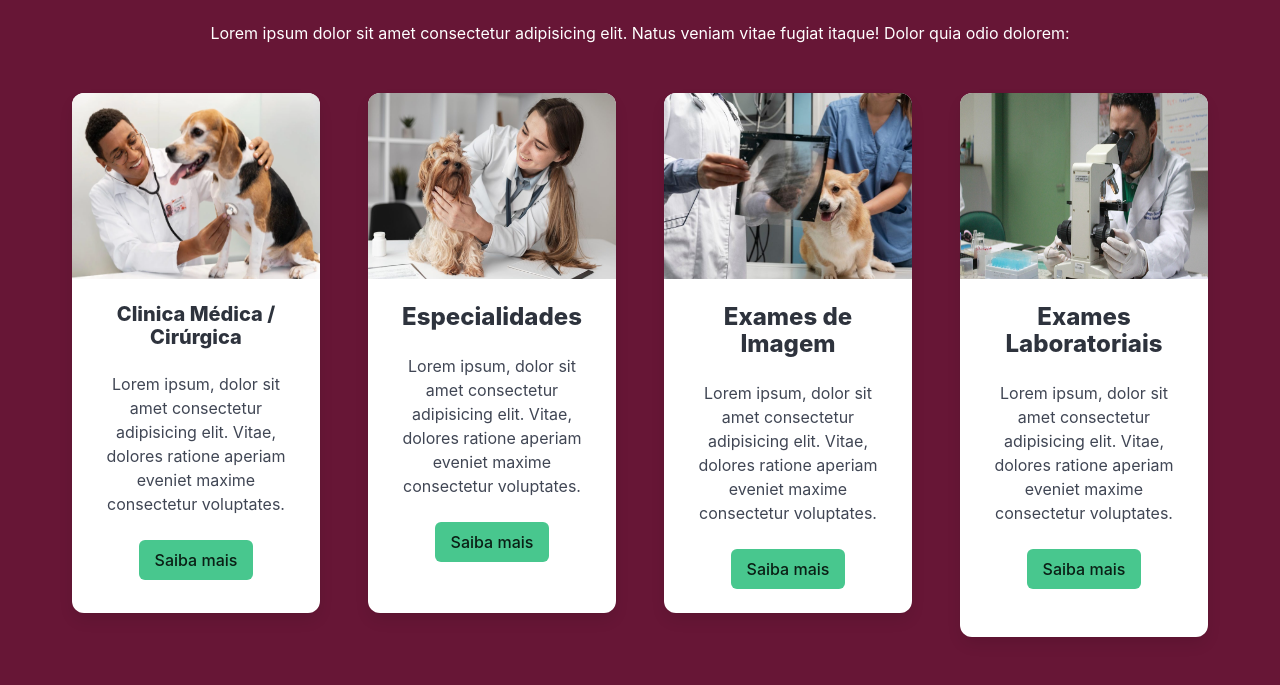
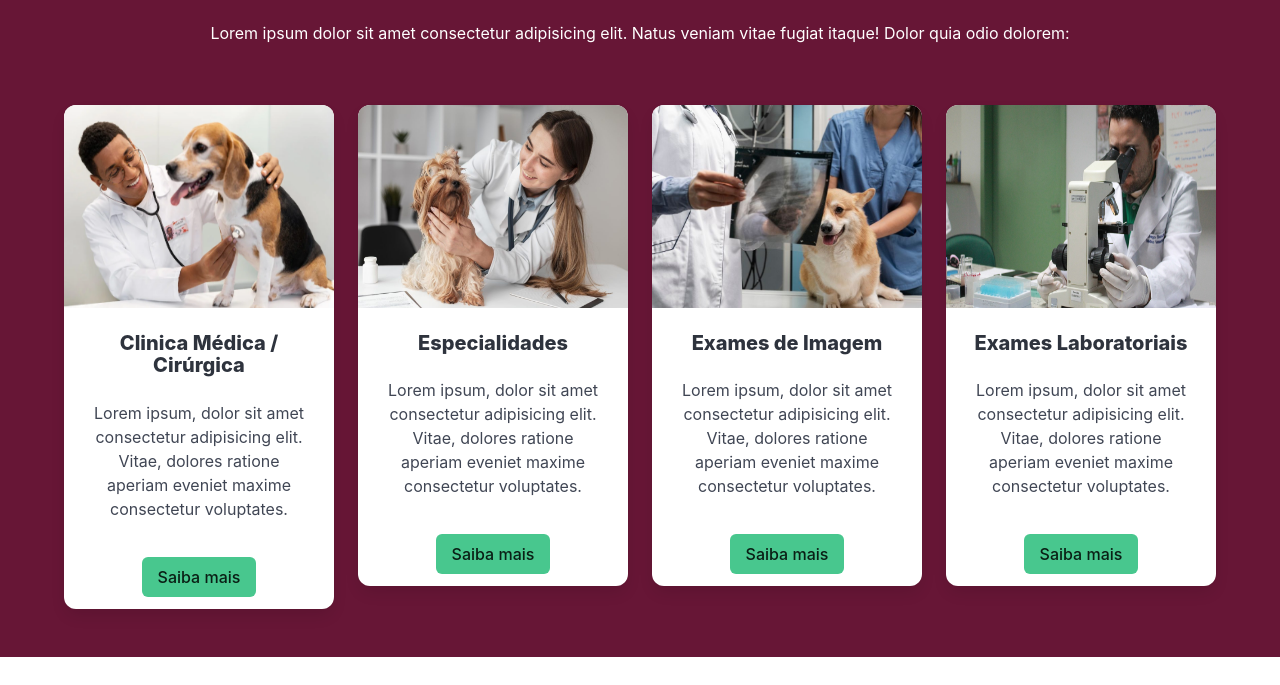
Before and after one commit to DevTec2020/Pet-Valley, a website: page index.html in a window 1280 px wide. Shown: the part 654-1339 px from the top of the page. After the commit the page ends 1311 px from the top, so only its background shows below. Drawn offline with nearby package versions, Linux system fonts and the light colour scheme.

Commit message:
corrigindo de flex para column nos serviços

```diff
--- a/index.html
+++ b/index.html
@@ -65,125 +65,100 @@
 
         <!--Serviços-->
         <section id="servicos" class="section bg-primary-color">
-            <div class="container mb-6">
+            <div class="container">
                 <h1 class="title is-3 has-text-centered	has-text-white">Nossos Serviços</h1>
                 <p class="has-text-centered has-text-white">
                     Lorem ipsum dolor sit amet consectetur adipisicing elit. Natus veniam vitae fugiat itaque! Dolor quia odio dolorem:
                 </p>
-            </div>
-            <div class="is-flex-desktop">
+
+                <div class="mt-6 columns is-multiline is-centered">
                     <!--Clinica Médica-->
-                <div class="card mx-5">
+                    <div class="column is-one-quarter">
+                        <div class="card">
                             <div class="card-image">
                             <figure class="image is-4by3">
-                        <img
-                        src="./Assets/Servicos/clinica.png"
-                        alt="Placeholder image"
-                        />
+                                <img src="./Assets/Servicos/clinica.png" alt="Placeholder image"/>
                             </figure>
                             </div>
                             <div class="card-content">
-                        <div class="media">
-                            <div class="media-content">
                                 <p class="title is-5 has-text-centered">Clinica Médica / Cirúrgica</p>
+                                <p class="content has-text-centered">
+                                    Lorem ipsum, dolor sit amet consectetur adipisicing elit. Vitae, dolores ratione aperiam eveniet maxime consectetur voluptates.
+                                </p>
                             </div>
-                        </div>
-
-                        <div class="content has-text-centered">
-                            Lorem ipsum, dolor sit amet consectetur adipisicing elit. Vitae, dolores ratione aperiam eveniet maxime consectetur voluptates.
-                        </div>
-
-                        <div class="is-flex is-justify-content-center">
+                            <div class="column is-flex is-justify-content-center">
                                 <button class="button is-success">Saiba mais</button>
                             </div>
-
                         </div>
                     </div>
 
                     <!--Especialidades-->
-                <div class="card mx-5">
+                    <div class="column is-one-quarter">
+                        <div class="card">
                             <div class="card-image">
                             <figure class="image is-4by3">
-                            <img
-                            src="./Assets/Servicos/Especialidades.jpg"
-                            alt="Placeholder image"
-                            />
+                                <img src="./Assets/Servicos/Especialidades.jpg" alt="Placeholder image"/>
                             </figure>
                             </div>
                             <div class="card-content">
-                        <div class="media">
-                            <div class="media-content">
-                            <p class="title is-4 has-text-centered">Especialidades</p>
+                                <p class="title is-5 has-text-centered">Especialidades</p>
+                                <p class="content has-text-centered">
+                                    Lorem ipsum, dolor sit amet consectetur adipisicing elit. Vitae, dolores ratione aperiam eveniet maxime consectetur voluptates.
+                                </p>
                             </div>
-                        </div>
-
-                        <div class="content has-text-centered">
-                            Lorem ipsum, dolor sit amet consectetur adipisicing elit. Vitae, dolores ratione aperiam eveniet maxime consectetur voluptates.
-                        </div>
-
-                        <div class="is-flex is-justify-content-center">
+                            <div class="column is-flex is-justify-content-center">
                                 <button class="button is-success">Saiba mais</button>
                             </div>
                         </div>
                     </div>
 
                     <!--Exames de Imagem-->
-               <div class="card mx-5">
+                    <div class="column is-one-quarter">
+                        <div class="card">
                             <div class="card-image">
                             <figure class="image is-4by3">
-                            <img
-                            src="./Assets/Servicos/ExameImagem.jpeg"
-                            alt="Placeholder image"
-                            />
+                                <img src="./Assets/Servicos/ExameImagem.jpeg" alt="Placeholder image"/>
                             </figure>
                             </div>
                             <div class="card-content">
-                        <div class="media">
-                            <div class="media-content">
-                            <p class="title is-4 has-text-centered">Exames de Imagem</p>
+                                <p class="title is-5 has-text-centered">Exames de Imagem</p>
+                                <p class="content has-text-centered">
+                                    Lorem ipsum, dolor sit amet consectetur adipisicing elit. Vitae, dolores ratione aperiam eveniet maxime consectetur voluptates.
+                                </p>
                             </div>
-                        </div>
-
-                        <div class="content has-text-centered">
-                            Lorem ipsum, dolor sit amet consectetur adipisicing elit. Vitae, dolores ratione aperiam eveniet maxime consectetur voluptates.
-                        </div>
-
-                        <div class="is-flex is-justify-content-center">
+                            <div class="column is-flex is-justify-content-center">
                                 <button class="button is-success">Saiba mais</button>
                             </div>
                         </div>
                     </div>
 
                     <!--Exames Laboratoriais-->
-                <div class="card mx-5">
+                    <div class="column is-one-quarter">
+                        <div class="card">
                             <div class="card-image">
                             <figure class="image is-4by3">
-                            <img
-                            src="./Assets/Servicos/Laboratorio.jpg"
-                            alt="Placeholder image"
-                            />
+                                <img src="./Assets/Servicos/Laboratorio.jpg" alt="Placeholder image"/>
                             </figure>
                             </div>
                             <div class="card-content">
-                        <div class="media">
-                            <div class="media-content">
-                            <p class="title is-4 has-text-centered">Exames Laboratoriais</p>
+                                <p class="title is-5 has-text-centered">Exames Laboratoriais</p>
+                                <p class="content has-text-centered">
+                                    Lorem ipsum, dolor sit amet consectetur adipisicing elit. Vitae, dolores ratione aperiam eveniet maxime consectetur voluptates.
+                                </p>
                             </div>
-                        </div>
-
-                        <div class="content has-text-centered">
-                            Lorem ipsum, dolor sit amet consectetur adipisicing elit. Vitae, dolores ratione aperiam eveniet maxime consectetur voluptates.
-                        </div>
-
-                        <div class="is-flex is-justify-content-center">
+                            <div class="column is-flex is-justify-content-center">
                                 <button class="button is-success">Saiba mais</button>
                             </div>
                         </div>
                     </div>
 
-
+                </div>
             </div>
         </section>
+
+
+
+
     </main>
 
     <script src="./Scripts/index.js"></script>
```
Lines whose indentation alone changed are shown as unchanged.
